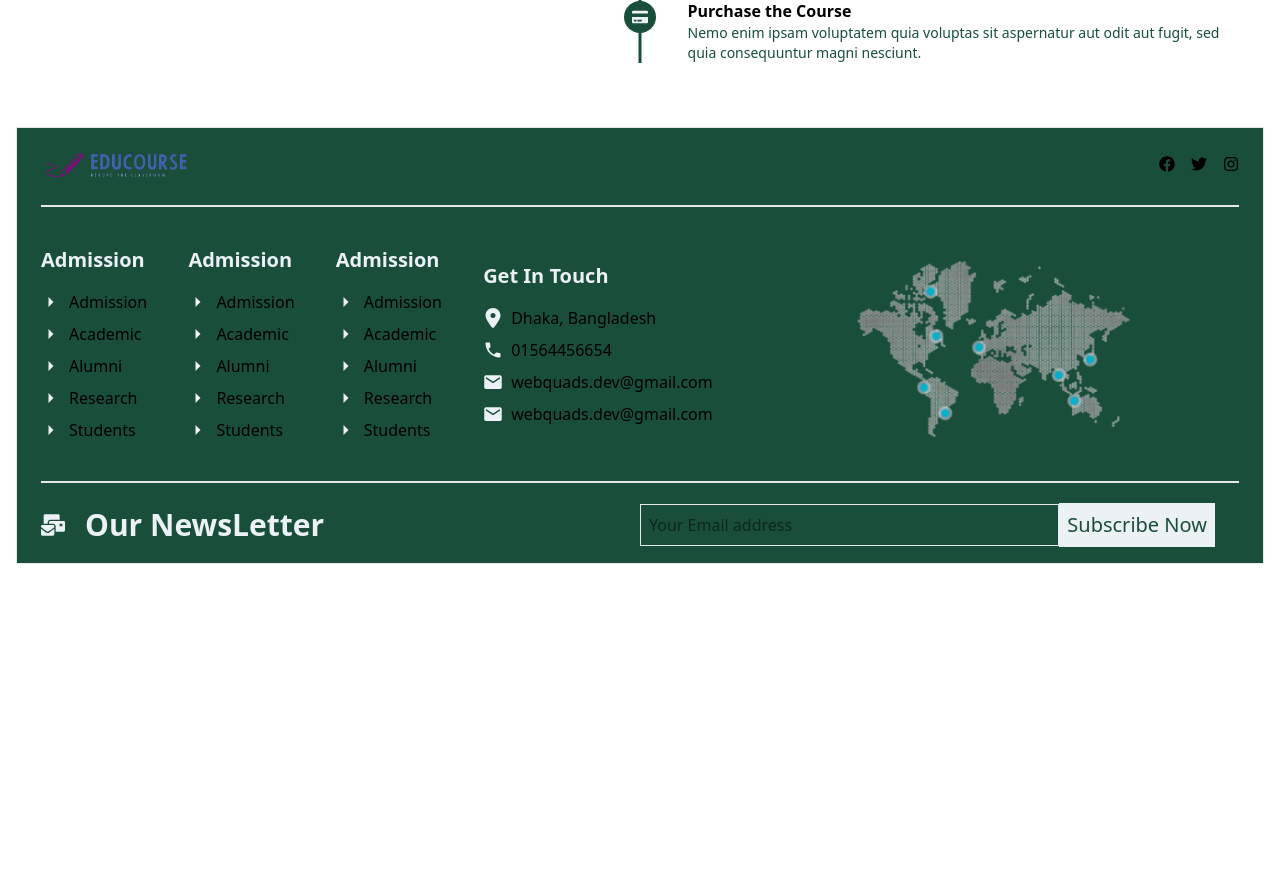
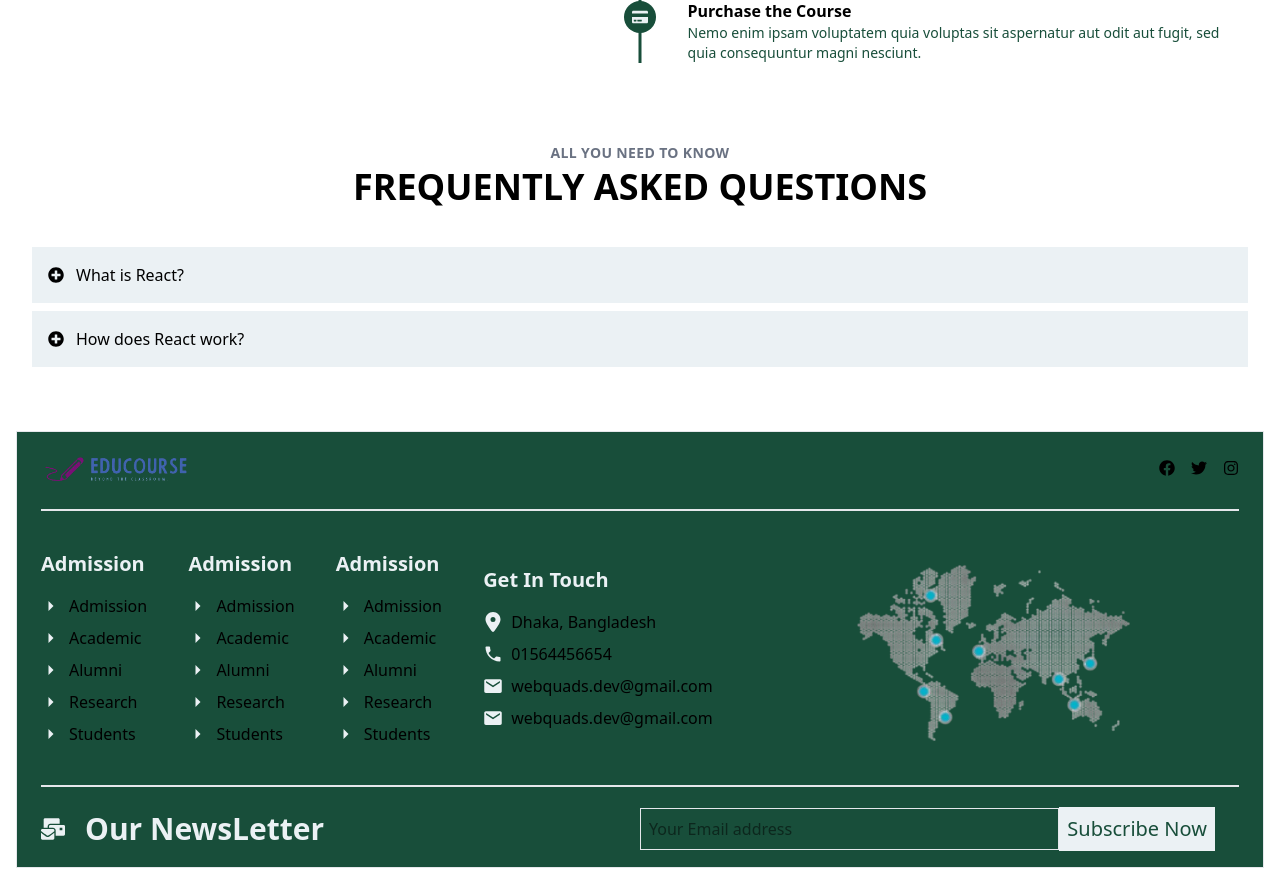
Before and after one commit to eduCourseOrg/eduCourse-client, a React (Vite) app: page / in a window 1280 px wide. Shown: the part 4140-5024 px from the top of the page. Before the commit the page ends 4720 px from the top, so only its background shows below. Built offline with nearby package versions, Linux system fonts and the light colour scheme; no server answers.

Commit message:
FAQ section added in Home page

```diff
--- /dev/null
+++ b/src/Components/Home/Faq.jsx
@@ -0,0 +1,50 @@
+import { useState } from 'react';
+import { FaPlusCircle } from "react-icons/fa";
+import { FaCircleMinus } from "react-icons/fa6";
+
+const Faq = () => {
+  const [activeIndex, setActiveIndex] = useState(null);
+
+  const faqs = [
+    {
+      question: 'What is React?',
+      answer: 'React is a JavaScript library for building user interfaces.',
+    },
+    {
+      question: 'How does React work?',
+      answer: 'React uses a virtual DOM to efficiently update the UI.',
+    }
+  ];
+
+  const toggleAnswer = (index) => {
+    setActiveIndex(index === activeIndex ? null : index);
+  };
+
+  return (
+    <div className="flex flex-col gap-10 p-4">
+          <div className='flex flex-col gap-1 items-center'>
+              <h3 className='text-sm font-semibold text-gray-500 tracking-wide'>ALL YOU NEED TO KNOW</h3>
+            <h1 className='text-4xl font-bold'>FREQUENTLY ASKED QUESTIONS</h1>
+        </div>
+      <ul className='flex flex-col gap-2'>
+        {faqs.map((faq, index) => (
+            <li key={index} className={`${activeIndex === index && 'border-2 border-[var(--color-primary)]'}`}>
+                {/* FAQ Question */}
+            <button
+              className={`${activeIndex === index ? 'bg-[var(--color-primary)] text-[var(--color-secondary)]' : 'bg-[var(--color-secondary)]'} p-4 w-full text-left flex items-center gap-3`}
+              onClick={() => toggleAnswer(index)}
+            >
+              {activeIndex === index ? <FaCircleMinus></FaCircleMinus> : <FaPlusCircle></FaPlusCircle>} {faq.question}
+            </button>
+                {/* FAQ Answere */}
+            {activeIndex === index && (
+              <div className="w-full p-4">{faq.answer}</div>
+            )}
+          </li>
+        ))}
+      </ul>
+    </div>
+  );
+};
+
+export default Faq;
--- a/src/Pages/Home/Home.jsx
+++ b/src/Pages/Home/Home.jsx
@@ -1,5 +1,6 @@
 import Categories from "../../Components/Home/Categories";
 import Counter from "../../Components/Home/Counter";
+import Faq from "../../Components/Home/Faq";
 import Hero from "../../Components/Home/Hero";
 import OurProcess from "../../Components/Home/OurProcess";
 import PopularCourse from "../../Components/Home/PopularCourse";
@@ -16,6 +17,7 @@ const Home = () => {
             <Review></Review>
             <TestSlide></TestSlide>
             <OurProcess></OurProcess>
+            <Faq></Faq>
         </>
     );
 };
```
